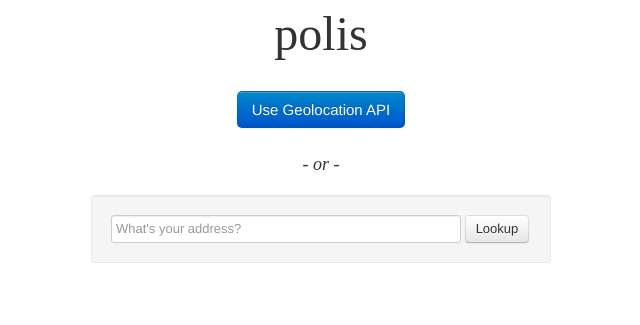
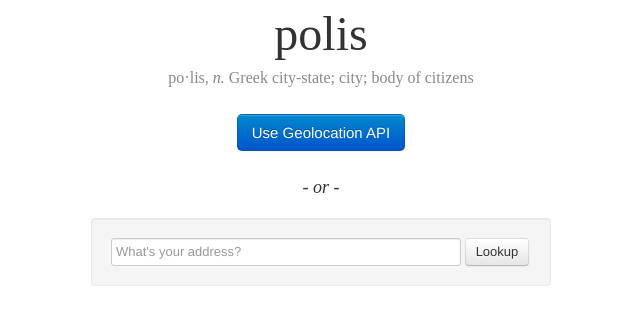
Before and after one commit to garrettr/polis, a Flask app: page / in a window 1280 px wide. Shown: the top 325 px of the page, without its empty margins (319-959 px from the left). Run offline with Flask 2, Linux system fonts and the light colour scheme; some libraries are stand-ins or nearby versions.

Commit message:
Add definition

```diff
--- a/static/css/polis.css
+++ b/static/css/polis.css
@@ -1,7 +1,16 @@
+div#header {
+  margin-bottom:24px;
+}
+
 h1#title {
   font: 48px/1.4 serif;
   text-align:center;
-  margin-bottom:24px;
+}
+
+p.definition {
+  font: 16px/1.4 serif;
+  text-align:center;
+  color:#888;
 }
 
 button#geolocate {
--- a/templates/index.html
+++ b/templates/index.html
@@ -6,7 +6,11 @@
   <div class="row">
     <div class="span6 offset3">
 
-      <h1 id="title">polis</h1>
+      <div id="header">
+        <h1 id="title">polis</h1>
+        <p class="definition">po·lis, <em>n.</em> Greek city-state; city; body of citizens</p>
+      </div>
+
       <button id="geolocate" class="btn btn-large btn-primary">Use Geolocation API</button>
 
       <p id="or">- or -</p>
```
